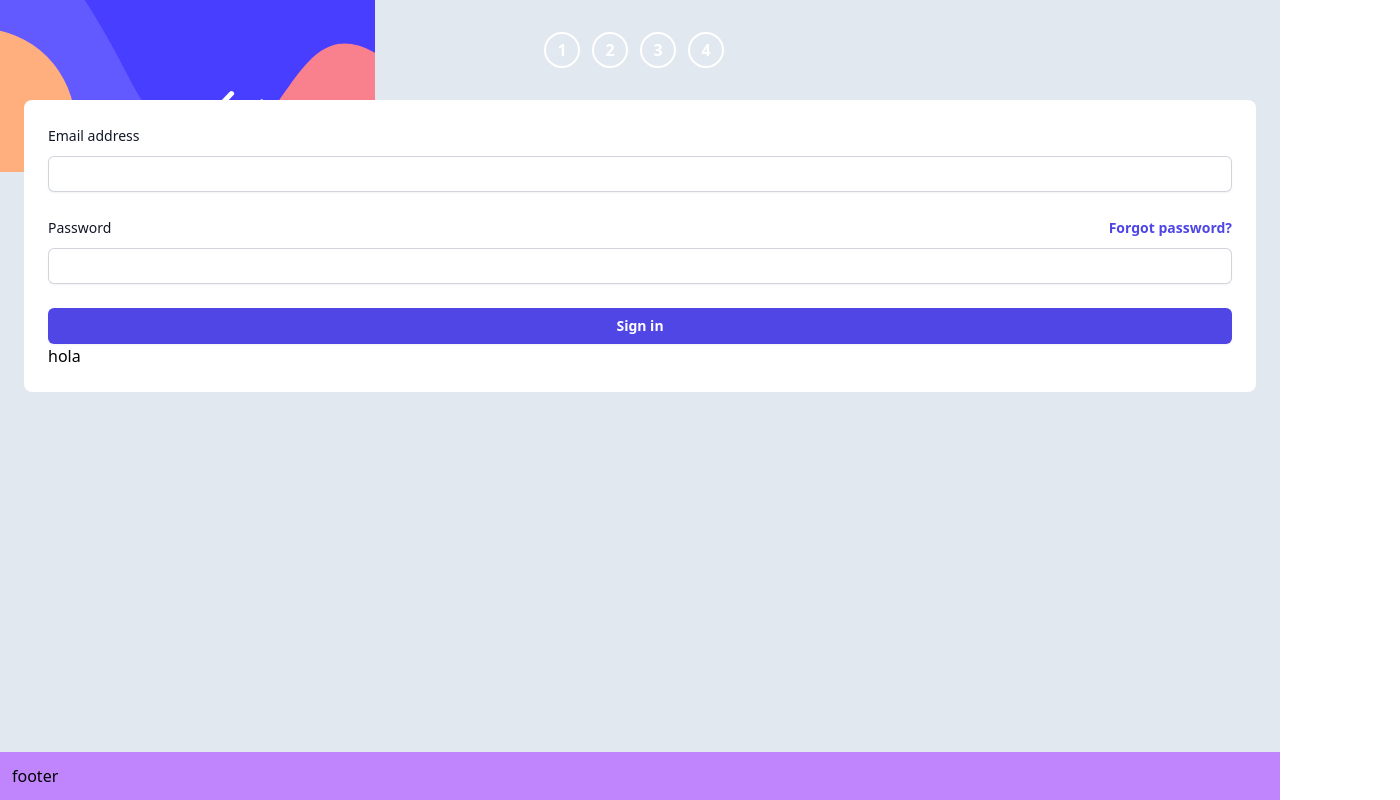
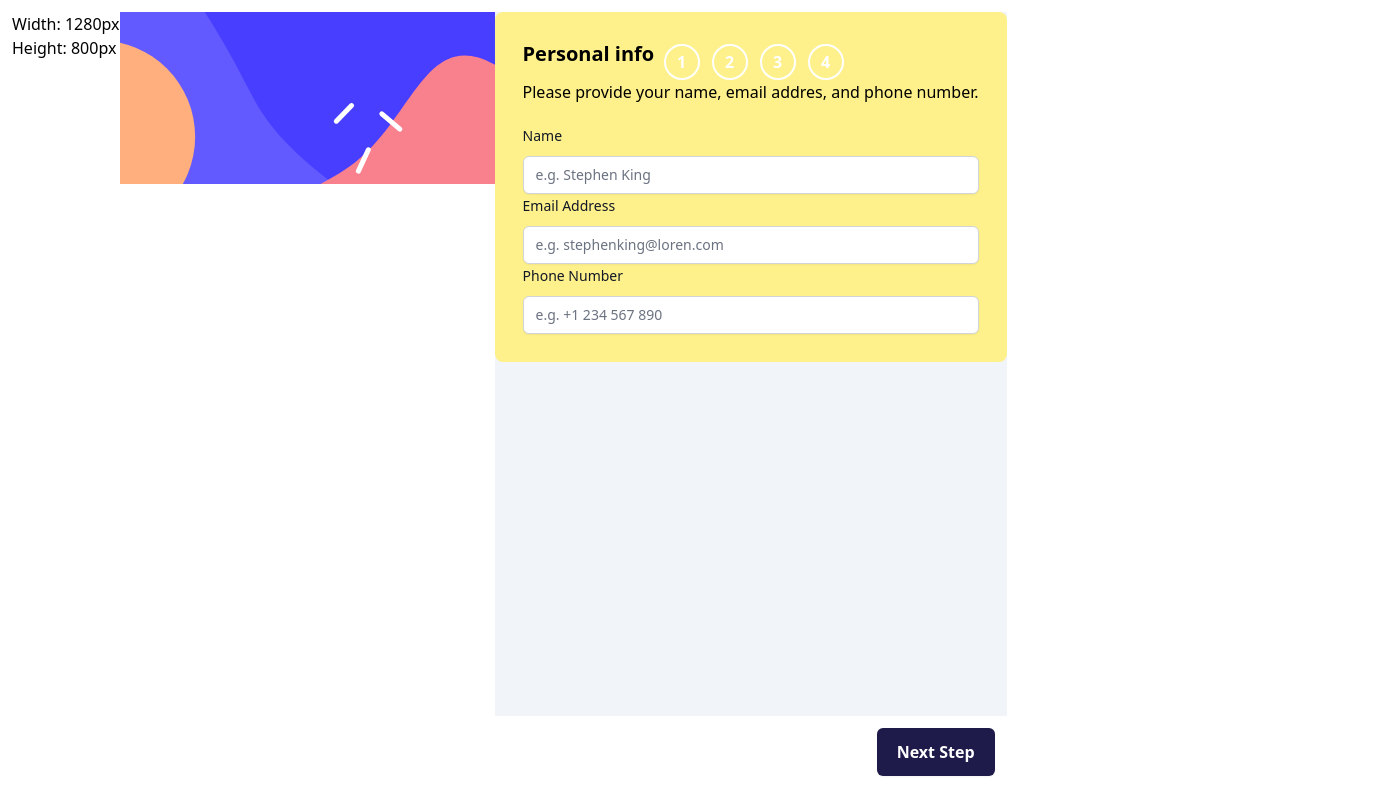
Before and after one commit to CarlosNaro/Multi-step-form-vuejs, a Vue app: page / in a window 1280 px wide. Shown: the whole page, 1400 px wide, since content can reach past the window. Built offline with nearby package versions, Linux system fonts and the light colour scheme.

Commit message:
manejo del tamaño del navbar

```diff
--- a/src/App.vue
+++ b/src/App.vue
@@ -1,104 +1,50 @@
-<script setup lang="ts"></script>
+<script setup lang="ts">
+import Navbar from "./components/Navbar.vue";
+import { ref, onBeforeUnmount, onMounted } from 'vue'
+// import SideBar from "./components/SideBar.vue";
+
+const screenWidth = ref(window.innerWidth);
+const screenHeight = ref(window.innerHeight);
+
+const updateWindowSize = () => {
+  screenWidth.value = window.innerWidth;
+  screenHeight.value = window.innerHeight;
+}
+
+onMounted(() => {
+  window.addEventListener('resize', updateWindowSize);
+})
+
+onBeforeUnmount(() => {
+  window.removeEventListener('resize', updateWindowSize);
+})
+
+
+
+
+
+
+
+</script>
 
 <template>
-  <div class="flex flex-col justify-between h-screen bg-slate-200">
+  <div class="flex flex-col md:flex-row md:p-3 h-screen bg-white">
     <div>
-
-      <nav id="SideBar" class="    ">
-
-        <div class=" flex   ">
-          <div class="flex justify-center mt-8 absolute w-full">
-            <div
-              class="flex justify-center items-center p-4 border-white hover:bg-white text-white hover:text-black border-2 mr-3 rounded-full relative"
-            >
-              <span class="absolute font-semibold"> 1</span>
-            </div>
-            <div
-              class="flex justify-center items-center p-4 border-white hover:bg-white text-white hover:text-black border-2 mr-3 rounded-full relative"
-            >
-              <span class="absolute font-semibold"> 2</span>
-            </div>
-            <div
-              class="flex justify-center items-center p-4 border-white hover:bg-white text-white hover:text-black border-2 mr-3 rounded-full relative"
-            >
-              <span class="absolute font-semibold"> 3</span>
-            </div>
-            <div
-              class="flex justify-center items-center p-4 border-white hover:bg-white text-white hover:text-black border-2 mr-3 rounded-full relative"
-            >
-              <span class="absolute font-semibold"> 4</span>
-            </div>
+      <p>Width: {{ screenWidth }}px</p>
+      <p>Height: {{ screenHeight }}px</p>
     </div>
 
-          <img src="./assets/images/bg-sidebar-mobile.svg" class=" " alt="" />
-        </div>
+    <Navbar class="  " />
+    <!-- <SideBar v-show="!IsPhone  "  class=" " /> -->
 
-      </nav>
 
-      <main class="p-6 -my-24  relative  ">
-        <div class="bg-white p-6 rounded-lg">
-          <form class="space-y-6" action="#" method="POST">
-            <div>
-              <label
-                for="email"
-                class="block text-sm font-medium leading-6 text-gray-900"
-                >Email address</label
-              >
-              <div class="mt-2">
-                <input
-                  id="email"
-                  name="email"
-                  type="email"
-                  autocomplete="email"
-                  required=""
-                  class="block w-full rounded-md border-0 py-1.5 text-gray-900 shadow-sm ring-1 ring-inset ring-gray-300 placeholder:text-gray-400 focus:ring-2 focus:ring-inset focus:ring-indigo-600 sm:text-sm sm:leading-6"
-                />
-              </div>
-            </div>
 
-            <div>
-              <div class="flex items-center justify-between">
-                <label
-                  for="password"
-                  class="block text-sm font-medium leading-6 text-gray-900"
-                  >Password</label
-                >
-                <div class="text-sm">
-                  <a
-                    href="#"
-                    class="font-semibold text-indigo-600 hover:text-indigo-500"
-                    >Forgot password?</a
-                  >
-                </div>
-              </div>
-              <div class="mt-2">
-                <input
-                  id="password"
-                  name="password"
-                  type="password"
-                  autocomplete="current-password"
-                  required=""
-                  class="block w-full rounded-md border-0 py-1.5 text-gray-900 shadow-sm ring-1 ring-inset ring-gray-300 placeholder:text-gray-400 focus:ring-2 focus:ring-inset focus:ring-indigo-600 sm:text-sm sm:leading-6"
-                />
-              </div>
-            </div>
 
-            <div>
-              <button
-                type="submit"
-                class="flex w-full justify-center rounded-md bg-indigo-600 px-3 py-1.5 text-sm font-semibold leading-6 text-white shadow-sm hover:bg-indigo-500 focus-visible:outline focus-visible:outline-2 focus-visible:outline-offset-2 focus-visible:outline-indigo-600"
-              >
-                Sign in
-              </button>
-            </div>
-          </form>
 
+    <!-- <main class="flex flex-1 flex-col justify-between md:bg-white   md:rounded-lg "></main> -->
+    <main class="  md:rounded-lg h-full">
       <router-view />
-        </div>
     </main>
-    </div>
-
-    <footer class="p-3 bg-purple-400">footer</footer>
   </div>
 </template>
 
--- a/src/components/HelloWorld.vue
+++ /dev/null
@@ -1,38 +0,0 @@
-<script setup lang="ts">
-import { ref } from 'vue'
-
-defineProps<{ msg: string }>()
-
-const count = ref(0)
-</script>
-
-<template>
-  <h1>{{ msg }}</h1>
-
-  <div class="card">
-    <button type="button" @click="count++">count is {{ count }}</button>
-    <p>
-      Edit
-      <code>components/HelloWorld.vue</code> to test HMR
-    </p>
-  </div>
-
-  <p>
-    Check out
-    <a href="https://vuejs.org/guide/quick-start.html#local" target="_blank"
-      >create-vue</a
-    >, the official Vue + Vite starter
-  </p>
-  <p>
-    Install
-    <a href="https://github.com/vuejs/language-tools" target="_blank">Volar</a>
-    in your IDE for a better DX
-  </p>
-  <p class="read-the-docs">Click on the Vite and Vue logos to learn more</p>
-</template>
-
-<style scoped>
-.read-the-docs {
-  color: #888;
-}
-</style>
--- /dev/null
+++ b/src/components/Navbar.vue
@@ -0,0 +1,41 @@
+<script setup lang="ts">
+// import { useRouter  } from 'vue-router';
+import { computed } from "vue";
+import router from "../router";
+
+// const router = useRouter();
+
+export interface IRouter {
+  path: string;
+  name: string;
+}
+
+const ListRouter = computed(() => router.options.routes);
+
+console.log(" LISTA DE RUTAS ", ListRouter.value);
+
+</script>
+<template>
+
+  <nav>
+
+
+    <div class="flex justify-center mt-8 absolute w-full">
+
+
+      <router-link
+        v-for="(index, item) in ListRouter"
+        :key="item"
+        :to="index.path"
+        class="flex justify-center items-center p-4 border-white  text-white  border-2 rounded-full relative mr-3"
+      >
+        <span class="absolute font-semibold"> {{ item + 1 }} </span>
+
+      </router-link>
+    </div>
+
+    <img class=" w-full " src="../assets/images/bg-sidebar-mobile.svg" alt="" />
+
+
+  </nav>
+</template>
--- /dev/null
+++ b/src/components/SideBar.vue
@@ -0,0 +1,40 @@
+<script setup lang="ts">
+import { computed } from "vue";
+import router from "../router";
+
+// const router = useRouter();
+
+export interface IRouter {
+  path: string;
+  name: string;
+}
+
+
+const ListRouter = computed(() => router.options.routes);
+
+console.log(" LISTA DE RUTAS ", ListRouter.value);
+
+</script>
+<template>
+
+  <div class=" ">
+pappapappap
+    <img class="  " src="../assets/images/bg-sidebar-desktop.svg" alt="" />
+    <!-- <div class="flex justify-center mt-8 absolute w-full">
+
+
+      <router-link
+        v-for="(index, item) in ListRouter"
+        :key="item"
+        :to="index.path"
+        class="flex justify-center items-center p-4 border-white  text-white  border-2 rounded-full relative mr-3"
+      >
+        <span class="absolute font-semibold"> {{ item + 1 }} </span>
+
+      </router-link>
+    </div> -->
+
+
+
+  </div>
+</template>
--- /dev/null
+++ b/src/components/Yourinfo.vue
@@ -0,0 +1,74 @@
+<script setup lang="ts"></script>
+
+<template>
+  <div class="flex flex-col justify-between h-full bg-slate-100">
+    <div class="mx-5 md:mx-0 bg-white md:bg-yellow-200 rounded-lg -my-16 md:my-0 p-7 text-justify">
+      <h1 class="pb-3 text-xl font-bold">Personal info</h1>
+
+      <div class="pb-5">
+        <span class=" ">
+          Please provide your name, email addres, and phone number.
+        </span>
+      </div>
+
+      <div>
+        <label
+          for="name"
+          class="block text-sm font-medium leading-6 text-gray-900"
+          >Name</label
+        >
+        <div class="mt-2">
+          <input
+            name="Name"
+            type="text"
+            placeholder="e.g. Stephen King"
+            class="input-forms"
+          />
+        </div>
+      </div>
+
+      <div>
+        <label
+          for="Email-Address"
+          class="block text-sm font-medium leading-6 text-gray-900"
+          >Email Address</label
+        >
+        <div class="mt-2">
+          <input
+            name="Email-Address"
+            type="email"
+            placeholder="e.g. stephenking@loren.com"
+            class="input-forms"
+          />
+        </div>
+      </div>
+
+      <div>
+        <label
+          for="Phone-Number"
+          class="block text-sm font-medium leading-6 text-gray-900"
+        >
+          Phone Number
+        </label>
+        <div class="mt-2">
+          <input
+            name="Phone-Number"
+            type="number"
+            placeholder="e.g. +1 234 567 890"
+            class="input-forms"
+          />
+        </div>
+      </div>
+    </div>
+
+    <div class="flex justify-end p-3 footer-button bg-white">
+      <button
+        type="submit"
+        class="flex rounded-md bg-indigo-950 px-5 py-3 text-md font-semibold leading-6 text-white shadow-sm hover:bg-indigo-800 focus-visible:outline focus-visible:outline-2 focus-visible:outline-offset-2 focus-visible:outline-indigo-950"
+      >
+        Next Step
+      </button>
+    </div>
+
+  </div>
+</template>
--- /dev/null
+++ b/src/css/componentsHTML.css
@@ -0,0 +1,19 @@
+
+@layer components{
+    .positive-button{
+        @apply rounded-md border border-transparent bg-indigo-600 py-2 px-4 text-sm font-medium text-white hover:bg-indigo-700 focus:outline-none focus:ring-2 focus:ring-indigo-500 focus:ring-offset-2
+    }
+    .negative-button{
+        @apply rounded-md border border-transparent bg-red-600 py-2 px-4 text-sm font-medium text-white hover:bg-red-700 focus:outline-none focus:ring-2 focus:ring-red-500 focus:ring-offset-2
+    }
+    .input-forms{
+        /* @apply  block w-full rounded-md border-gray-300 shadow-sm focus:border-indigo-500 focus:ring-indigo-500 sm:text-sm */
+        @apply block w-full px-3 py-2 appearance-none rounded-md border border-gray-300 shadow-sm  text-gray-900 placeholder-gray-500 focus:z-10 focus:border-indigo-500 focus:outline-none focus:ring-indigo-500 sm:text-sm
+    }
+
+    .input-forms-icons{
+        /* @apply  block w-full rounded-md border-gray-300 shadow-sm focus:border-indigo-500 focus:ring-indigo-500 sm:text-sm */
+        @apply block w-full px-5 py-2 appearance-none rounded-md border border-gray-300 shadow-sm  text-gray-900 placeholder-gray-500 focus:z-10 focus:border-indigo-500 focus:outline-none focus:ring-indigo-500 sm:text-sm
+    }
+
+   }
--- a/src/pages/AddOnsPage.vue
+++ b/src/pages/AddOnsPage.vue
@@ -0,0 +1,5 @@
+<template>
+    <div>
+        AddOnspage
+    </div>
+</template>
--- a/src/pages/SelectPlanPage.vue
+++ b/src/pages/SelectPlanPage.vue
@@ -0,0 +1,6 @@
+<template>
+    <div>
+        SelectPlanas
+
+    </div>
+</template>
--- a/src/pages/SummaryPage.vue
+++ b/src/pages/SummaryPage.vue
@@ -0,0 +1,6 @@
+<template>
+    <div>
+
+        Summary
+    </div>
+</template>
--- a/src/pages/YourInfoPage.vue
+++ b/src/pages/YourInfoPage.vue
@@ -1,5 +1,7 @@
+<script setup lang="ts">
+import Yourinfo from "../components/Yourinfo.vue";
+</script>
+
 <template>
-    <div>
-        hola
-    </div>
+  <Yourinfo />
 </template>
--- a/src/router/index.ts
+++ b/src/router/index.ts
@@ -1,6 +1,7 @@
 import { createWebHistory, createRouter, RouteRecordRaw }  from 'vue-router'
 import YourInfo from '../pages/YourInfoPage.vue'
 const routes:  Array<RouteRecordRaw> = [
+
     {
         path: "/",
         name: "YOUR INFO",
--- a/src/style.css
+++ b/src/style.css
@@ -1,3 +1,4 @@
+@import "./css/componentsHTML.css";
 @tailwind base;
 @tailwind components;
 @tailwind utilities;
```
Lines whose indentation alone changed are shown as unchanged.
